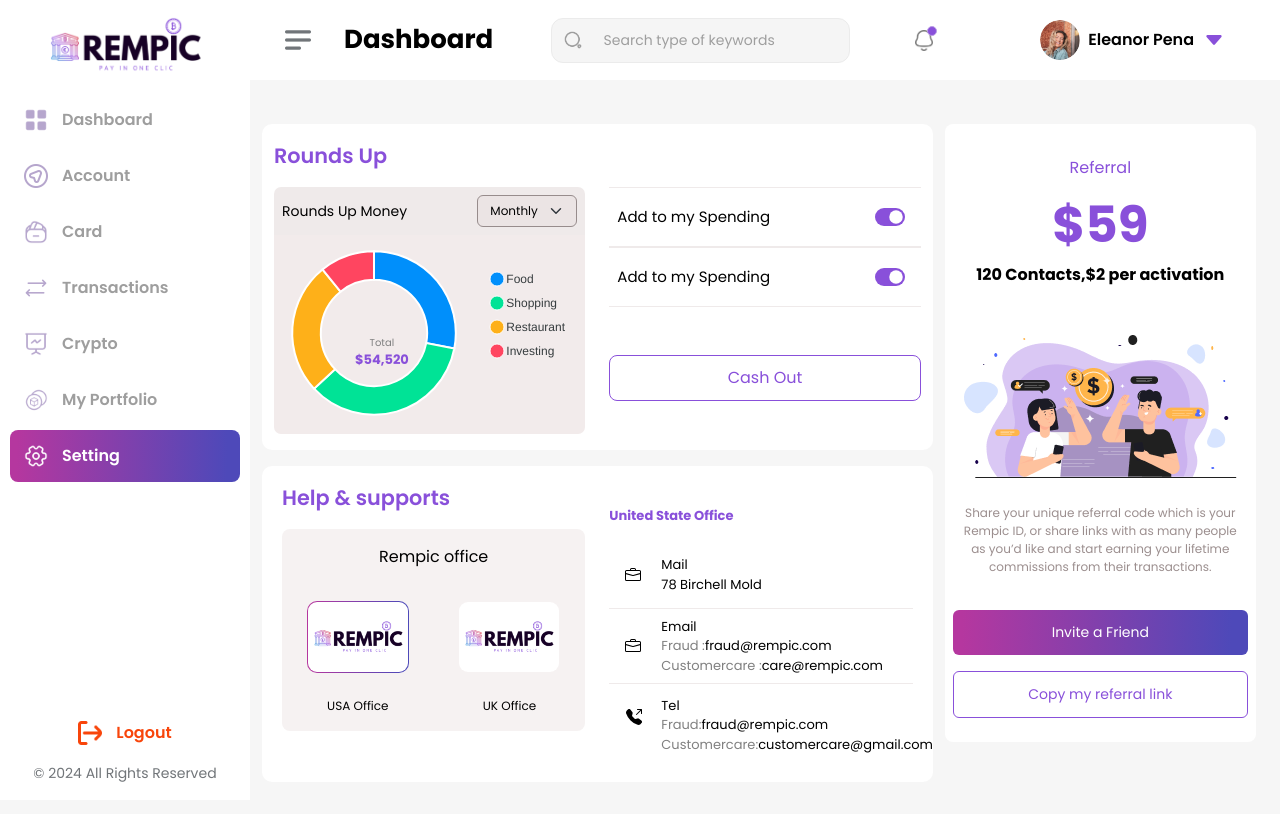
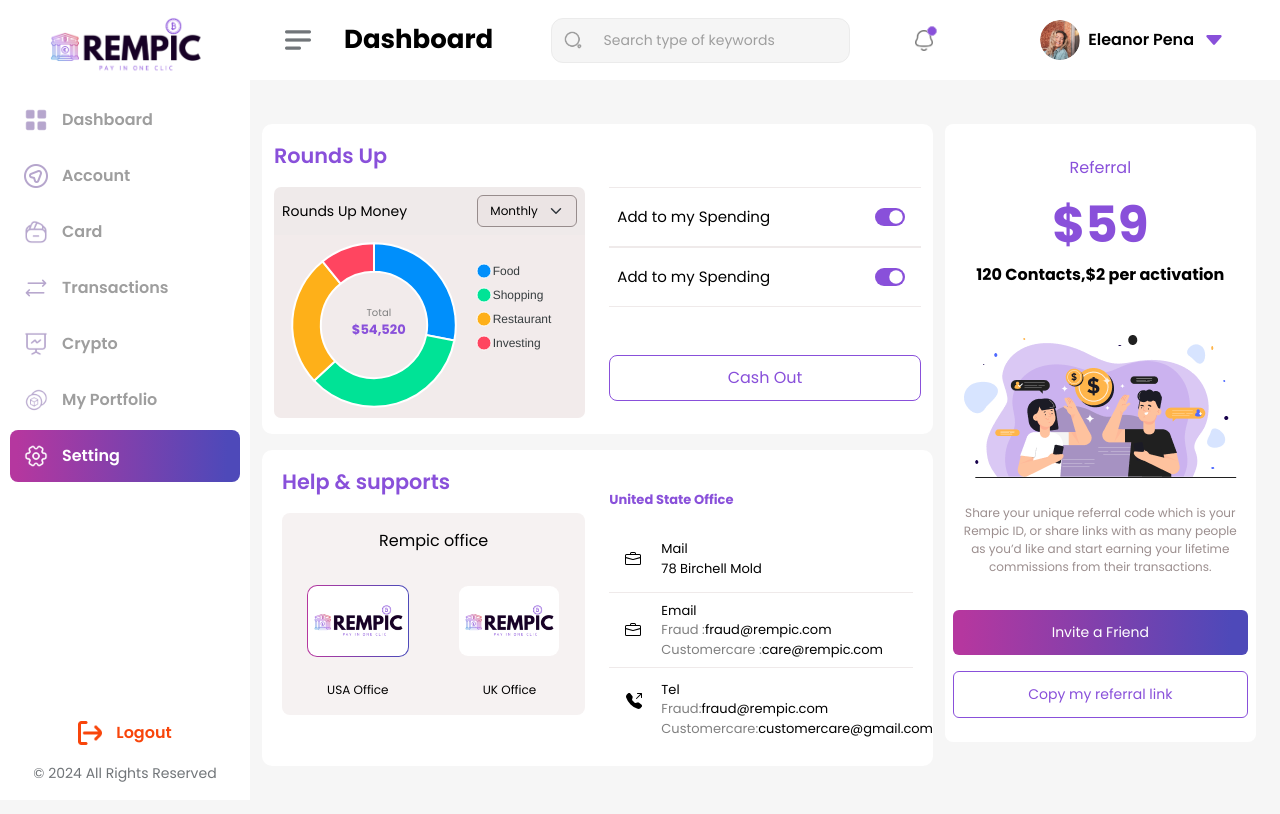
Before and after one commit to Harish12156/neo, a React (Create React App) app: page /setting in a window 1280 px wide. Built offline with nearby package versions, Linux system fonts and the light colour scheme.

Commit message:
last-neo-updated

```diff
--- a/src/assets/css/var.css
+++ b/src/assets/css/var.css
@@ -433,6 +433,12 @@
     position:absolute;
     top:0px!important;
   }
+  .epic-chart-sec-00 .apexcharts-legend{
+    position: absolute;
+    left: auto;
+    top: 24px;
+    right:6%!important;
+  }
   /* .epic-total-points-540 {
     position: absolute;
     text-align: center;
@@ -442,10 +448,10 @@
     transform: translate(-50%, -50%);
   } */
   /* <======================> */
-  .epic-total-points-54 {
+  .epic-total-points-54{
     position: absolute;
-    top: 50%;
-    left: 26%;
+    top: 38%;
+    left: 25%;
     font-size: 10px;
     text-align: center;
     color: grey;
@@ -751,14 +757,16 @@
     top: calc(50% - 20px);
     font-size: 12px;
   }
+  .epic-chart-sec-00 .apexcharts-legend{
+    position: absolute;
+    left: auto;
+    top: 24px;
+    right:6%!important;
+  }
   /* <=====================> */
-  .epic-total-points-54 {
-    position: absolute;
-    top: 50%;
-    left: 26%;
-    font-size: 10px;
-    text-align: center;
-    color: grey;
+  .epic-total-points-05 {
+    position: relative;
+   margin-top:-40%!important;
 }
 /* <=======================> */
 }
@@ -1078,6 +1086,22 @@
     color: black !important;
     box-shadow: none !important;
   }
+  .epic-chart-sec-00 .apexcharts-legend{
+    position: absolute;
+    left: auto;
+    top: 24px;
+    right:6%!important;
+  }
+  /* .new-custom-ellipsis{
+    white-space: nowrap;
+    overflow: hidden;
+    text-overflow: ellipsis!important;
+  } */
+  /* div {
+    white-space: nowrap;
+    overflow: hidden;
+    text-overflow: ellipsis;
+  } */
   /* <====================> */
   .epic-total-points-54 {
     position: absolute;
--- a/src/pages/Setting.js
+++ b/src/pages/Setting.js
@@ -36,7 +36,7 @@
     <div className=''>
       <div className='container-fluid p-4'>
         <div className='row '>
-          <div className='col-md-8 epic-chart-sec-01 pb-2 col-12'>
+          <div className='col-lg-8 col-md-12 epic-chart-sec-01 pb-2 col-12'>
 
             <div className='new-epic-whole-top '>
               <div className='row mb-3 epic-chart-sec-00 pb-3'>
@@ -66,21 +66,18 @@
                     </p>
                   </div>
 
-{/* <div className=' '>
-<div className='epic-chart-rounded-01'>
 
-<Chart options={options} series={series} className="clr-rounded-sec-01 py-2" type="donut" width="100%" height="200px" />
-</div>
-
-</div> */}
-{/* <p className='epic-total-points-5'>Total<br /><span className='epic-total-number mt-3 fw-bold'>$54,520</span></p> */}
 
 
                   <div className='epic-chart-rounded-01 position-relative'>
 
-                    <Chart options={options} series={series} className="clr-rounded-sec-01 py-2" type="donut" width="100%" height="200px" />
-                    <p className='epic-total-points-54'>Total<br /><span className='epic-total-number mt-3 fw-bold'>$54,520</span></p>
+                    <Chart options={options} series={series} className="clr-rounded-sec-01 py-lg-0 py-2" type="donut" width="100%" height="200px" />
+                    <p className='epic-total-points-54 text-center'>Total<br /><span className='epic-total-number mt-3 fw-bold'>$54,520</span></p>
+
                   </div>
+
+
+
 
                   {/* <=============> */}
 
@@ -239,12 +236,12 @@
               {/* <============================> */}
             </div>
           </div>
-          <div className='col-md-4 '>
+          <div className='col-lg-4 col-md-12 col-12'>
             <div className='epic-total-referral-box py-4 px-2'>
               <p className='epic-ref-ctn py-2 text-center mb-auto'>Referral</p>
               <p className='epic-ref-ctn-num fw-bold text-center mb-auto'>$59</p>
               <p className='text-center fw-bold mb-auto'>120 Contacts,$2 per activation</p>
-              <p className='text-center mb-auto mt-5'><LazyLoadImage alt="Profile-picture" src={Rempichart} className='pro-pic mb-lg-3 mb-3' /></p>
+              <p className='text-center mb-auto mt-5'><LazyLoadImage alt="Profile-picture" src={Rempichart} className='pro-pic img-fluid mb-lg-3 mb-3' /></p>
               <p className='epic-share-full-ctn mb-4'>Share your unique referral code which is your Rempic ID, or share
                 links with as many people as you’d like and start earning your lifetime
                 commissions from their transactions.</p>
```
